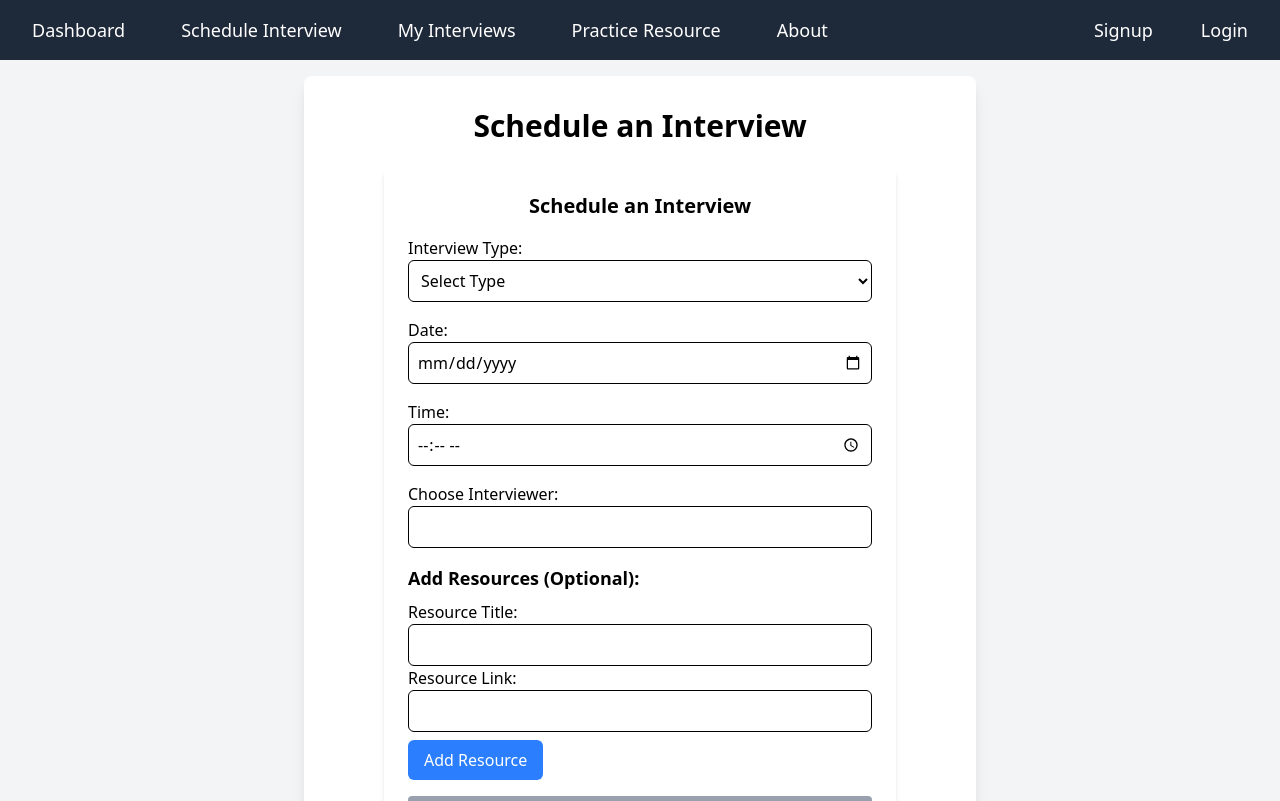
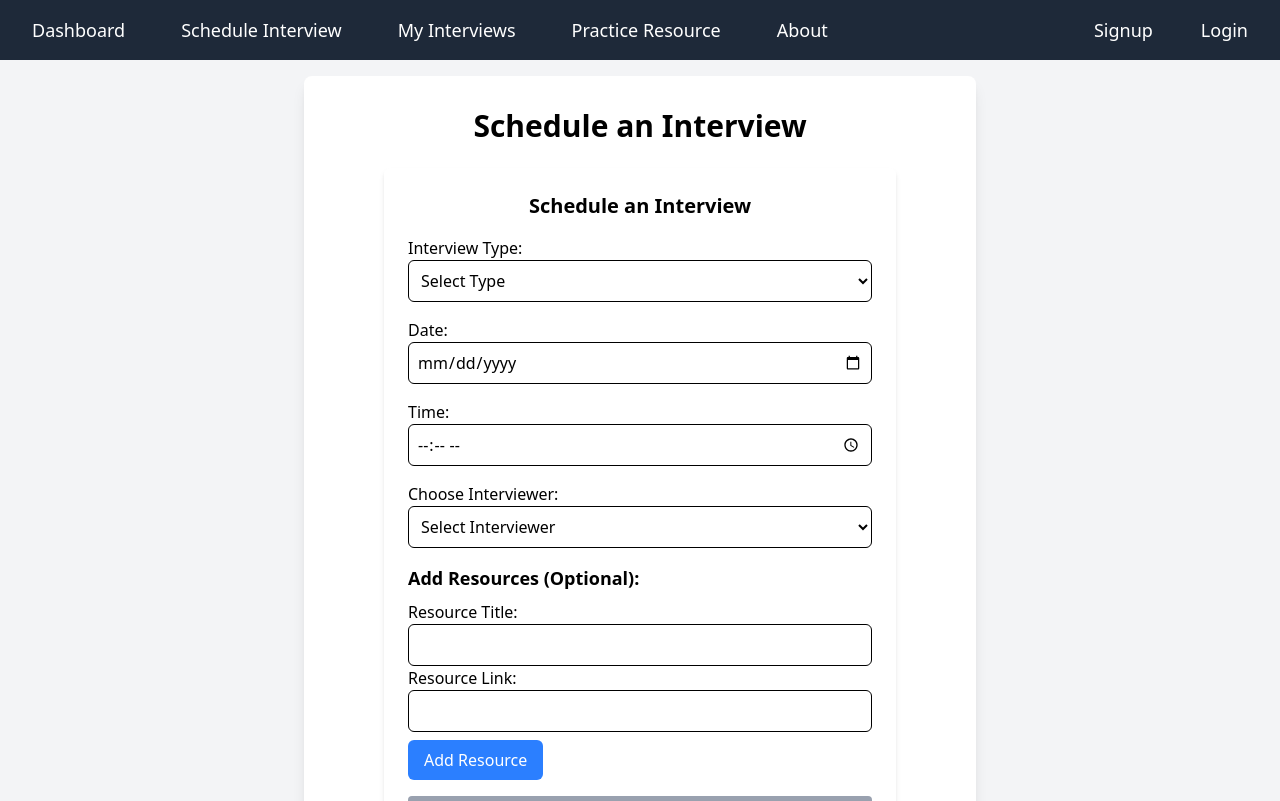
Before and after one commit to 05912Shivani/meetconnect, a React (Create React App) app in the folder meetconnect-frontend/: page /schedule-interview in a window 1280 px wide. Shown: the top 801 px of the page. Built offline with nearby package versions, Linux system fonts and the light colour scheme.

Commit message:
ScheduleInterviewForm.js

```diff
--- a/meetconnect-frontend/src/components/ScheduleInterviewForm.js
+++ b/meetconnect-frontend/src/components/ScheduleInterviewForm.js
@@ -5,9 +5,8 @@ import { scheduleInterview, fetchInterviews } from "../redux/actions/interviewAc
 
 const ScheduleInterviewForm = () => {
   const dispatch = useDispatch();
-  const navigate = useNavigate(); // Initialize navigation
+  const navigate = useNavigate();
 
-  // Get authentication state from Redux
   const isAuthenticated = useSelector((state) => !!state.auth.user);
 
   const [interviewData, setInterviewData] = useState({
@@ -47,8 +46,7 @@ const ScheduleInterviewForm = () => {
 
     try {
       await dispatch(scheduleInterview(interviewData));
-      dispatch(fetchInterviews()); // Immediately refetch interviews
-      // Show alert on success
+      dispatch(fetchInterviews());
       alert("Interview scheduled successfully!");
       navigate("/my-interviews");
     } catch (error) {
@@ -103,18 +101,35 @@ const ScheduleInterviewForm = () => {
           />
         </div>
 
+        {/* Interviewer dropdown with 15 random names */}
         <div>
           <label className="block font-medium">Choose Interviewer:</label>
-          <input
-            type="text"
+          <select
             name="interviewer"
             onChange={handleChange}
+            value={interviewData.interviewer}
             required
             className="border p-2 w-full rounded-md"
-          />
+          >
+            <option value="">Select Interviewer</option>
+            <option value="Shivani Sharma">Shivani Sharma</option>
+            <option value="Samantha Lee">Samantha Lee</option>
+            <option value="Michael Chen">Michael Chen</option>
+            <option value=" Alex Johnson">Alex Johnson</option>
+            <option value="David Kim">David Kim</option>
+            <option value="Emily Rivera">Emily Rivera</option>
+            <option value="Rohan Mehta">Rohan Mehta</option>
+            <option value="Liam Patel">Liam Patel</option>
+            <option value="Ava Thompson">Ava Thompson</option>
+            <option value="Noah Gupta">Noah Gupta</option>
+            <option value="Sophia Zhang">Sophia Zhang</option>
+            <option value="Daniel White">Daniel White</option>
+            <option value="Olivia Martinez">Olivia Martinez</option>
+            <option value="Ethan Walker">Ethan Walker</option>
+            <option value="Chloe Das">Chloe Das</option>
+          </select>
         </div>
 
-        {/* Resources Input Fields */}
         <div className="mt-4">
           <h3 className="text-lg font-semibold mb-2">Add Resources (Optional):</h3>
 
@@ -147,7 +162,6 @@ const ScheduleInterviewForm = () => {
           </button>
         </div>
 
-        {/* Display Added Resources */}
         {interviewData.resources.length > 0 && (
           <ul className="mt-4 list-disc pl-5">
             {interviewData.resources.map((res, index) => (
@@ -168,12 +182,14 @@ const ScheduleInterviewForm = () => {
 
         <button
           type="submit"
-          className={`px-4 py-2 rounded w-full ${isAuthenticated ? "bg-green-500 text-white" : "bg-gray-400"}`}
+          className={`px-4 py-2 rounded w-full ${
+            isAuthenticated ? "bg-green-500 text-white" : "bg-gray-400"
+          }`}
           onClick={(e) => {
             if (!isAuthenticated) {
-              e.preventDefault(); // Prevent form submission
+              e.preventDefault();
               alert("Please log in to schedule an interview.");
-              navigate("/login"); //  Redirect to login
+              navigate("/login");
             }
           }}
         >
```
